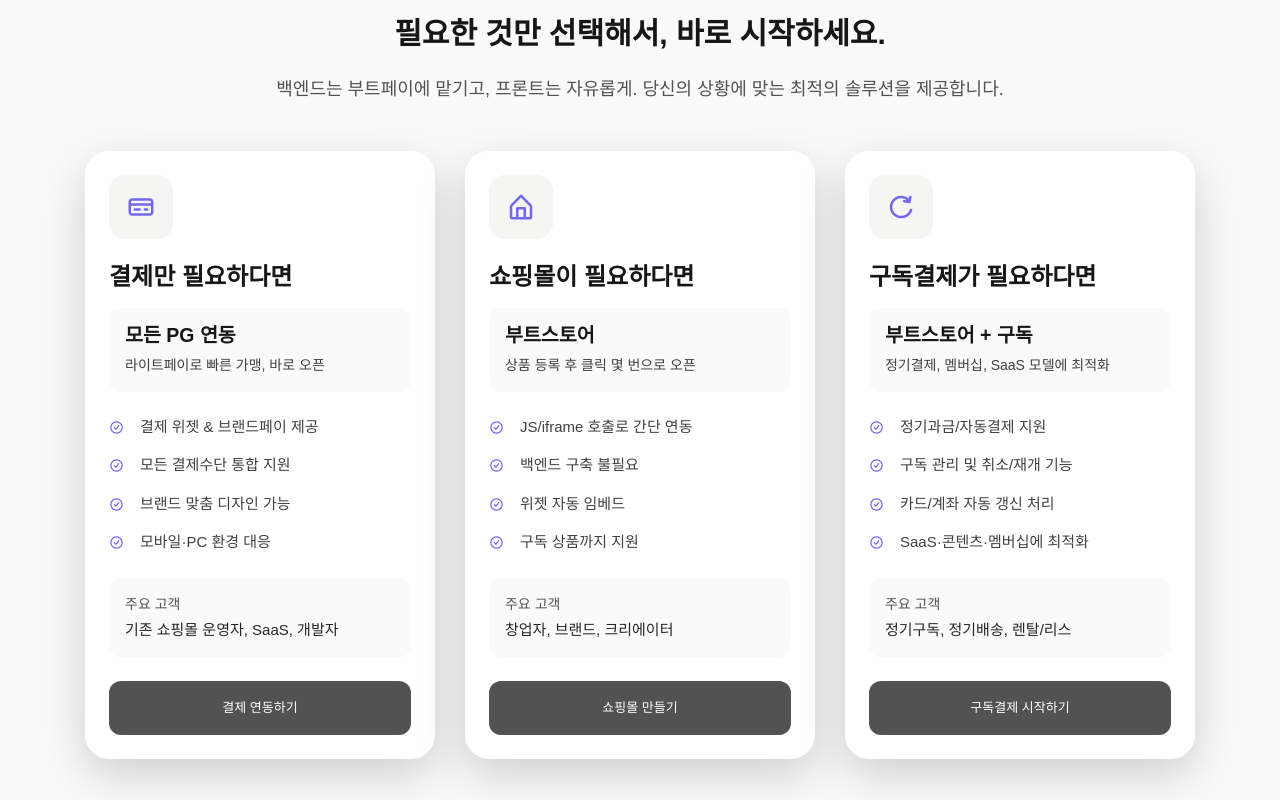
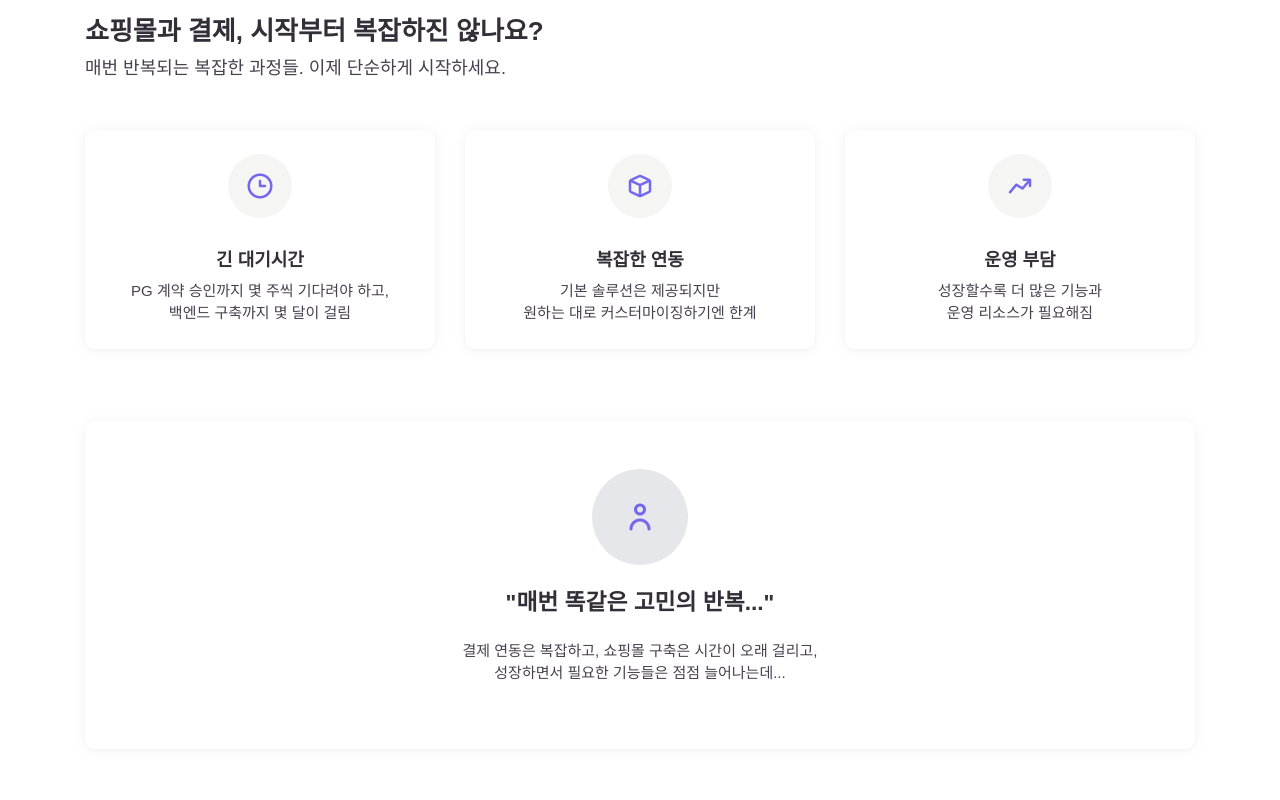
Before and after one commit to bootpay/homepage_v2, a website: page index.html in a window 1280 px wide. Shown: the part 720-1520 px from the top of the page. Drawn offline with Linux system fonts and the light colour scheme.

Commit message:
problem section added

```diff
--- a/index.html
+++ b/index.html
@@ -164,7 +164,73 @@
 
                     <!-- end::intro-section -->
 
+
                     <!-- start-problem-section -->
+                     <section id="problem-section" class="problem-wrap p-t-b-80">
+                         <div class="container">
+                             <div class="row">
+                                 <div data-aos="fade-up" class="col-md-12 section-header mb-5">
+                                     <h2 class="font-weight-bold">쇼핑몰과 결제, 시작부터 복잡하진 않나요?</h2>
+                                     <p class="text-18">매번 반복되는 복잡한 과정들. 이제 단순하게 시작하세요.</p>
+                                 </div>
+                             </div>
+
+                             <div class="row mb-5">
+                                 <div data-aos="fade-up" data-aos-delay="100" class="col-md-4 col-sm-12 mb-4">
+                                     <div class="card o-hidden text-center">
+                                         <div class="card-body pt-4 pb-4">
+                                             <div class="w-16 h-16 bg-neutral-100 rounded-full flex items-center justify-center mx-auto mb-4" style="width: 64px; height: 64px; background-color: #f5f5f4; border-radius: 50%; display: flex; align-items: center; justify-content: center; margin: 0 auto 1rem;">
+                                                 <i class="eva eva-clock-outline text-30 text-neutral-600"></i>
+                                             </div>
+                                             <h4 class="card-title pt-2 text-20 font-weight-bold">긴 대기시간</h4>
+                                             <p class="card-text">PG 계약 승인까지 몇 주씩 기다려야 하고,<br/>백엔드 구축까지 몇 달이 걸림</p>
+                                         </div>
+                                     </div>
+                                 </div>
+
+                                 <div data-aos="fade-up" data-aos-delay="200" class="col-md-4 col-sm-12 mb-4">
+                                     <div class="card o-hidden text-center">
+                                         <div class="card-body pt-4 pb-4">
+                                             <div class="w-16 h-16 bg-neutral-100 rounded-full flex items-center justify-center mx-auto mb-4" style="width: 64px; height: 64px; background-color: #f5f5f4; border-radius: 50%; display: flex; align-items: center; justify-content: center; margin: 0 auto 1rem;">
+                                                 <i class="eva eva-cube-outline text-30 text-neutral-600"></i>
+                                             </div>
+                                             <h4 class="card-title pt-2 text-20 font-weight-bold">복잡한 연동</h4>
+                                             <p class="card-text">기본 솔루션은 제공되지만<br/>원하는 대로 커스터마이징하기엔 한계</p>
+                                         </div>
+                                     </div>
+                                 </div>
+
+                                 <div data-aos="fade-up" data-aos-delay="300" class="col-md-4 col-sm-12 mb-4">
+                                     <div class="card o-hidden text-center">
+                                         <div class="card-body pt-4 pb-4">
+                                             <div class="w-16 h-16 bg-neutral-100 rounded-full flex items-center justify-center mx-auto mb-4" style="width: 64px; height: 64px; background-color: #f5f5f4; border-radius: 50%; display: flex; align-items: center; justify-content: center; margin: 0 auto 1rem;">
+                                                 <i class="eva eva-trending-up-outline text-30 text-neutral-600"></i>
+                                             </div>
+                                             <h4 class="card-title pt-2 text-20 font-weight-bold">운영 부담</h4>
+                                             <p class="card-text">성장할수록 더 많은 기능과<br/>운영 리소스가 필요해짐</p>
+                                         </div>
+                                     </div>
+                                 </div>
+                             </div>
+
+                             <div class="row">
+                                 <div data-aos="fade-up" data-aos-delay="400" class="col-md-12">
+                                     <div class="card o-hidden text-center">
+                                         <div class="card-body pt-5 pb-5">
+                                             <div class="w-24 h-24 bg-neutral-200 rounded-full flex items-center justify-center mx-auto mb-4" style="width: 96px; height: 96px; background-color: #e5e7eb; border-radius: 50%; display: flex; align-items: center; justify-content: center; margin: 0 auto 1rem;">
+                                                 <i class="eva eva-person-outline text-36 text-neutral-500"></i>
+                                             </div>
+                                             <h3 class="text-2xl text-neutral-900 mb-4 font-weight-bold">"매번 똑같은 고민의 반복..."</h3>
+                                             <p class="text-neutral-600 text-lg max-w-2xl mx-auto">결제 연동은 복잡하고, 쇼핑몰 구축은 시간이 오래 걸리고,<br/>성장하면서 필요한 기능들은 점점 늘어나는데...</p>
+                                         </div>
+                                     </div>
+                                 </div>
+                             </div>
+                         </div>
+                     </section>
+                     <!-- end-problem-section -->
+
+                    <!-- start-solution-section -->
                      <section id="solution-section" class="problem-wrap p-t-b-80" style="background: linear-gradient(135deg, #fafafa 0%, #fafafa 100%);">
                         <div class="container">
                             <div class="row">
```
